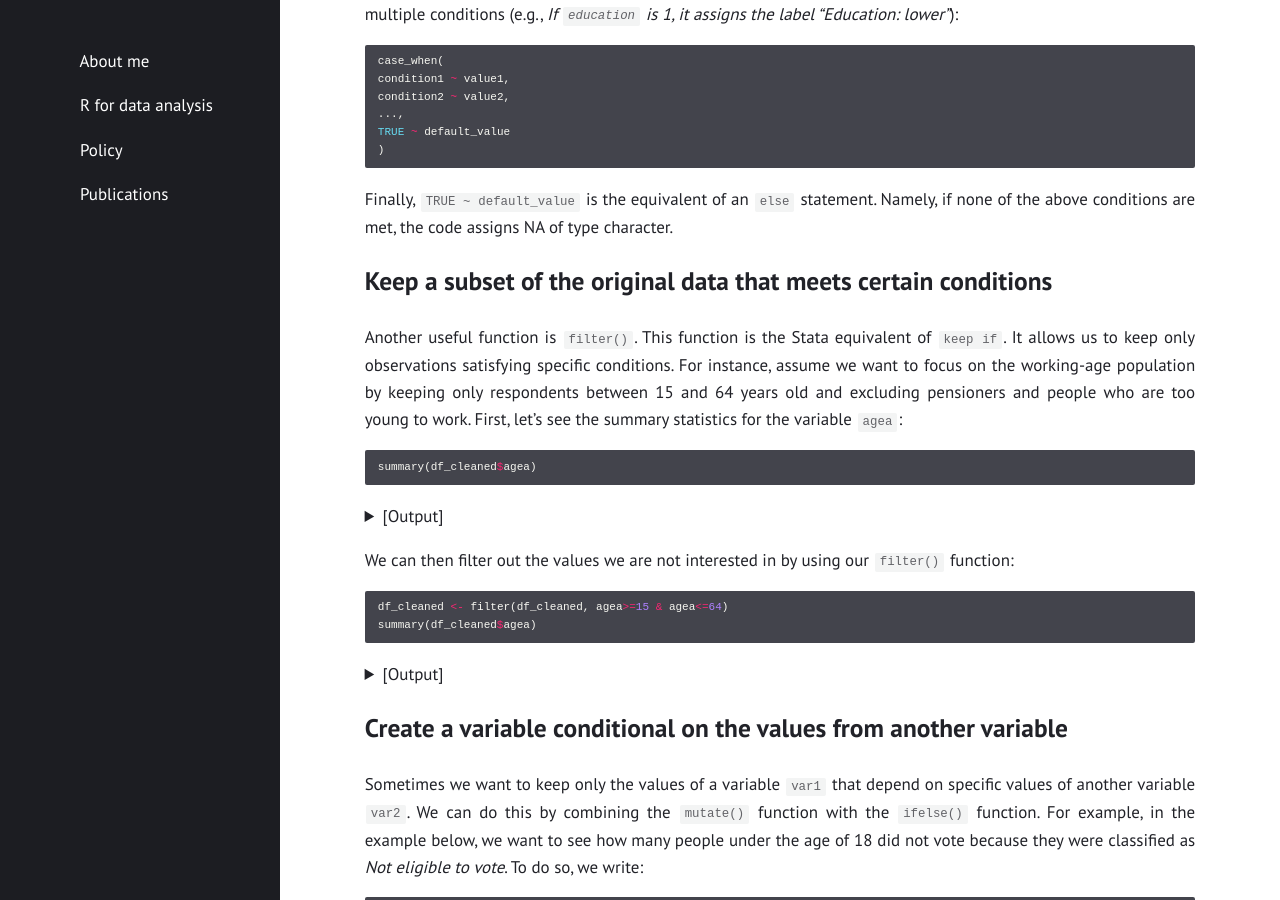
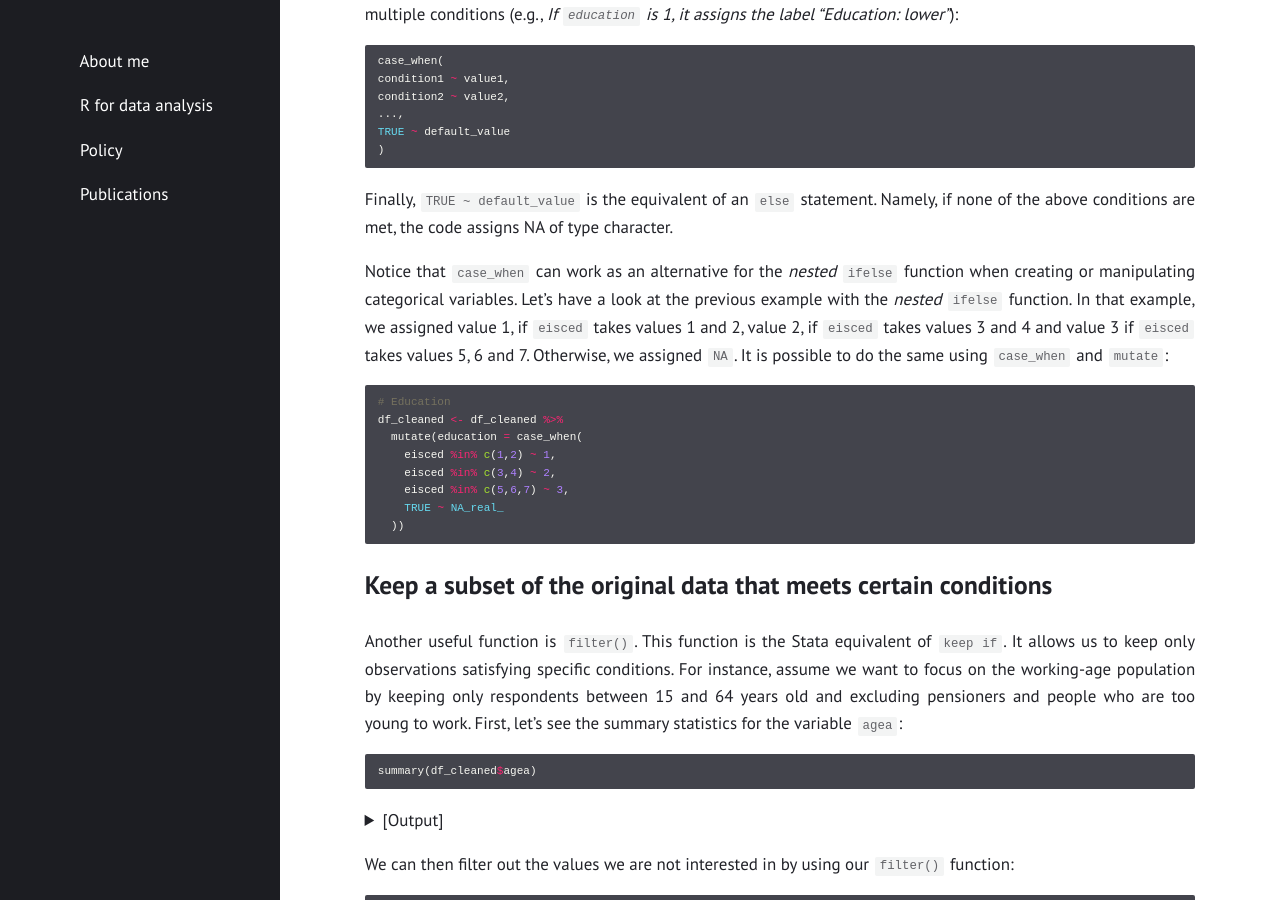
Before and after one commit to gubellom/gubellom.github.io, a Jekyll site: the page built from R files/Manipulation.md, in a window 1280 px wide and 900 px high, scrolled down 3025 px. Built offline with Jekyll 4.4.1, drawn with Linux system fonts in a browser that asks for light colours.

Commit message:
Update Manipulation.md
Signed-off-by: Michele Gubello <62111923+gubellom@users.noreply.github.com>

````diff
--- a/R files/Manipulation.md
+++ b/R files/Manipulation.md
@@ -229,6 +229,19 @@ TRUE ~ default_value
 ```
 Finally, `TRUE ~ default_value` is the equivalent of an `else` statement. Namely, if none of the above conditions are met, the code assigns NA of type character.
 
+Notice that `case_when` can work as an alternative for the *nested* `ifelse` function when creating or manipulating categorical variables. Let's have a look at the previous example with the *nested* `ifelse` function. In that example, we assigned value 1, if `eisced` takes values 1 and 2, value 2, if `eisced` takes values 3 and 4 and value 3 if `eisced` takes values 5, 6 and 7. Otherwise, we assigned `NA`. It is possible to do the same using `case_when` and `mutate`:
+
+```r
+# Education
+df_cleaned <- df_cleaned %>%
+  mutate(education = case_when(
+    eisced %in% c(1,2) ~ 1,
+    eisced %in% c(3,4) ~ 2,
+    eisced %in% c(5,6,7) ~ 3,
+    TRUE ~ NA_real_
+  ))
+```
+
 
 ## Keep a subset of the original data that meets certain conditions
 
````
